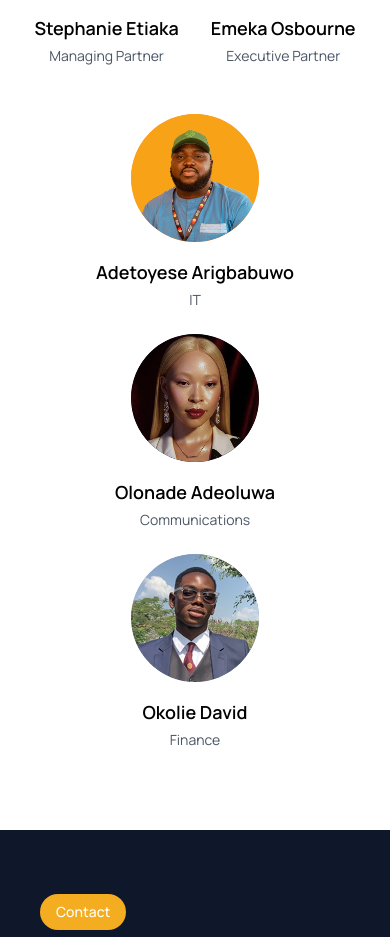
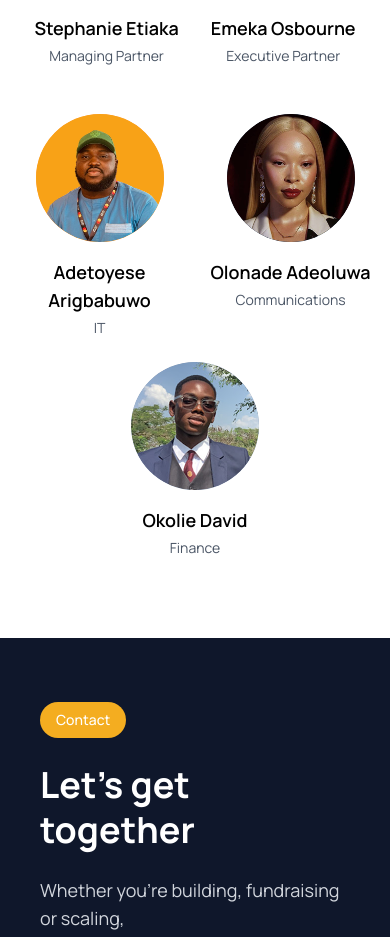
Before and after one commit to mannycodes-j/Applegrove, a Next.js app: page /about in a window 390 px wide. Shown: the part 3667-4604 px from the top of the page. Built offline with nearby package versions, Linux system fonts and the light colour scheme; no server answers.

Commit message:
Refactor team member layout in TeamSection component to use grid on medium devices

```diff
--- a/components/pages/about-us/team-section.tsx
+++ b/components/pages/about-us/team-section.tsx
@@ -68,9 +68,15 @@ export function TeamSection() {
           </div>
 
           {/* Bottom row - 3 members */}
-          <div className="flex flex-col md:flex-row items-center justify-center gap-6 md:gap-12">
+          <div className="grid grid-cols-2 md:flex md:justify-center gap-6 md:gap-12">
             {teamMembers.slice(2).map((member, index) => (
-              <div key={index} className="text-center">
+              <div
+                key={index}
+                className={`text-center ${
+                  // make the 3rd item (index 2) span 2 columns on mobile so it centers
+                  index === 2 ? 'col-span-2' : ''
+                }`}
+              >
                 <div
                   className={`w-32 h-32 md:w-40 md:h-40 rounded-full ${member.bgColor} mx-auto mb-4 overflow-hidden`}
                 >
```
